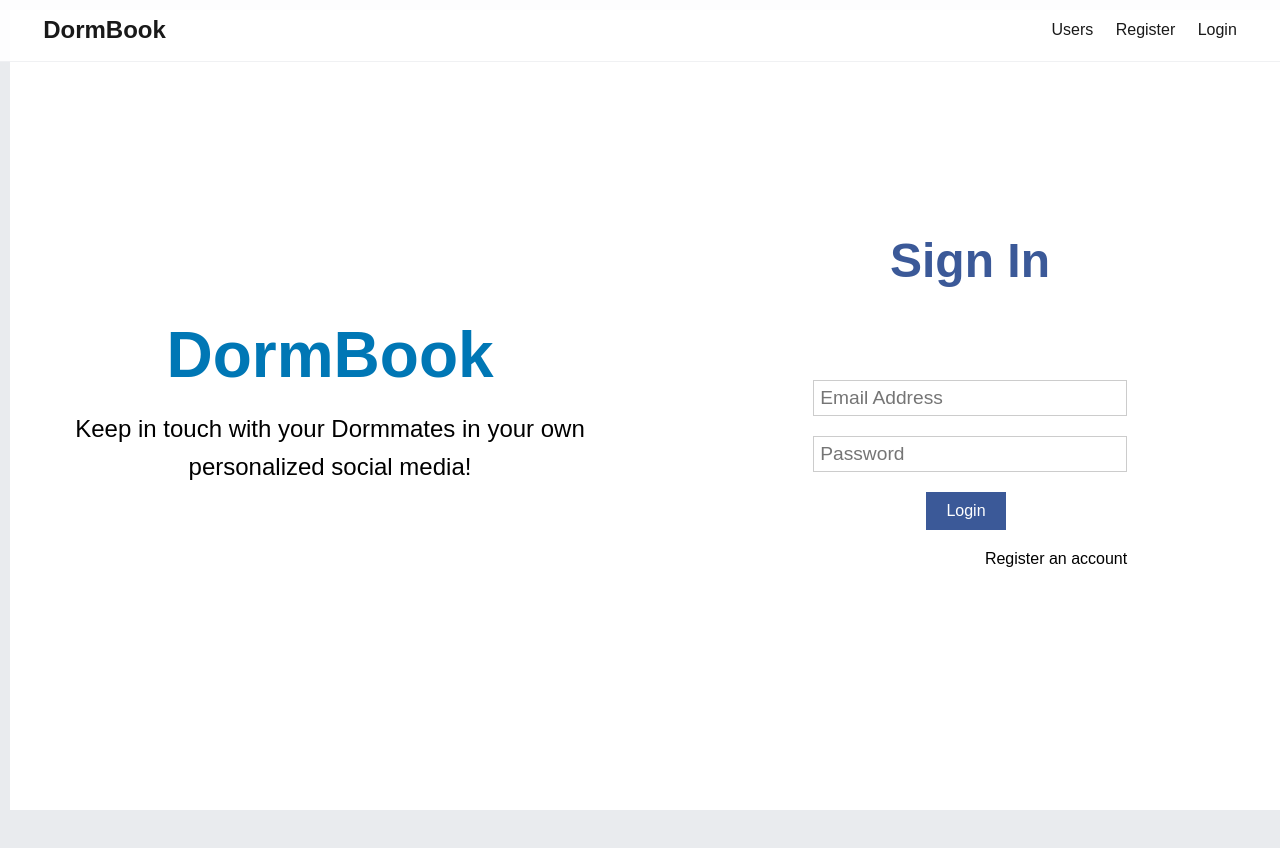
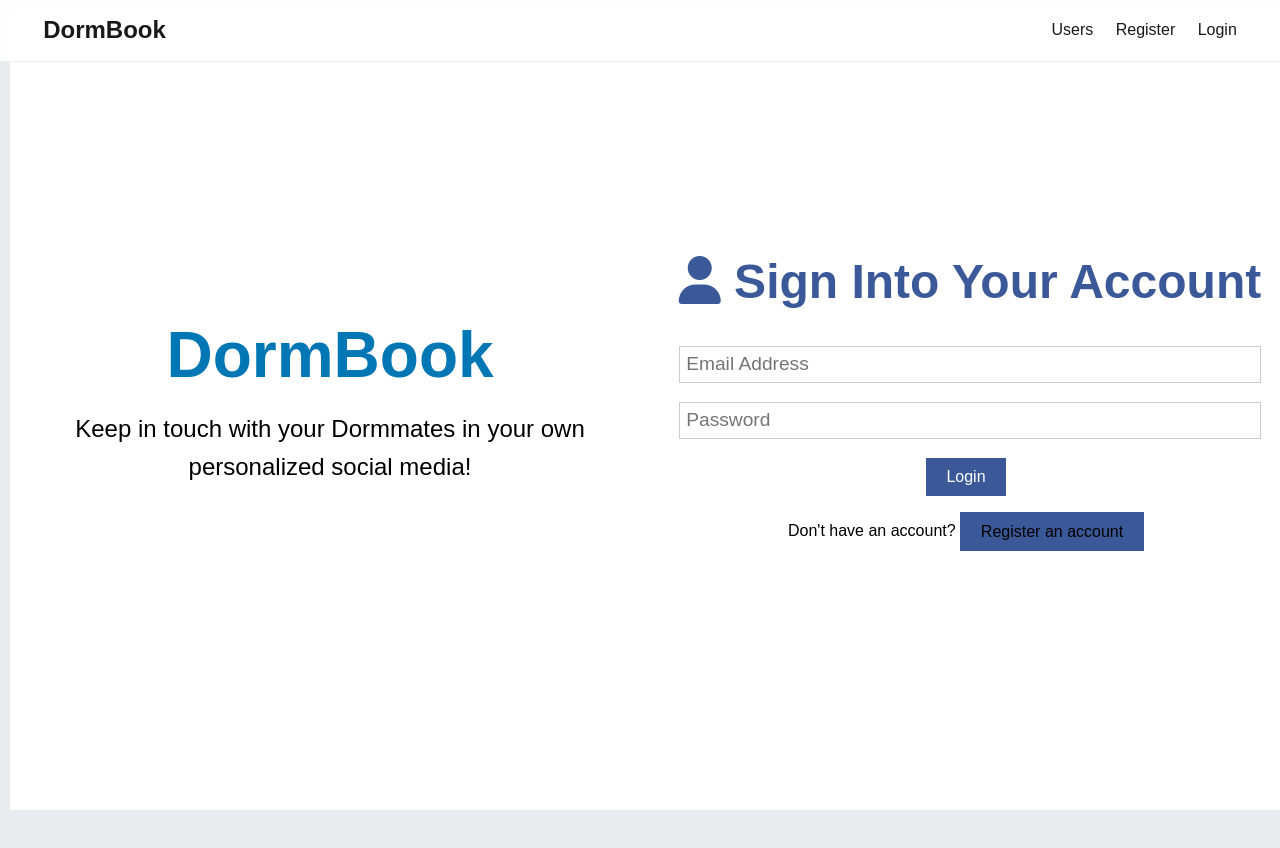
Before and after one commit to Ardad2/DormBook, a React (Create React App) app in the folder client/: page / in a window 1280 px wide. Shown: the top 848 px of the page. Built offline with nearby package versions, Linux system fonts and the light colour scheme; no server answers; some icons are missing.

Commit message:
worked on UI

```diff
--- a/client/src/App.css
+++ b/client/src/App.css
@@ -367,6 +367,7 @@ button {
   text-align: center;
 }
 .buttons{
+  color: rgb(0, 0, 0);
   display: flex;
   flex-direction: column;
 }
--- a/client/src/components/layout/Landing.js
+++ b/client/src/components/layout/Landing.js
@@ -19,10 +19,9 @@ const Landing = () => {
           </div>
         <div className="landing-inner">
           <div className="buttons">
-      <h1 className="large text-primary">Sign In</h1>
-      <p className="lead">
+      <h1 className="large text-primary">
         <i className="fas fa-user"></i> Sign Into Your Account
-      </p>
+      </h1>
       <form className="form" onSubmit={(e) => onSubmit(e)}>
         <div className="form-group">
           <input
@@ -44,7 +43,7 @@ const Landing = () => {
         <input type="submit" className="btn btn-primary" value="Login" />
       </form>
       <p className="my-1">
-        Don't have an account? <Link to="/register">Register an account</Link>
+        Don't have an account? <p className="btn btn-primary"><Link to="/register">Register an account</Link></p>
       </p>
           </div>
         </div>
```
